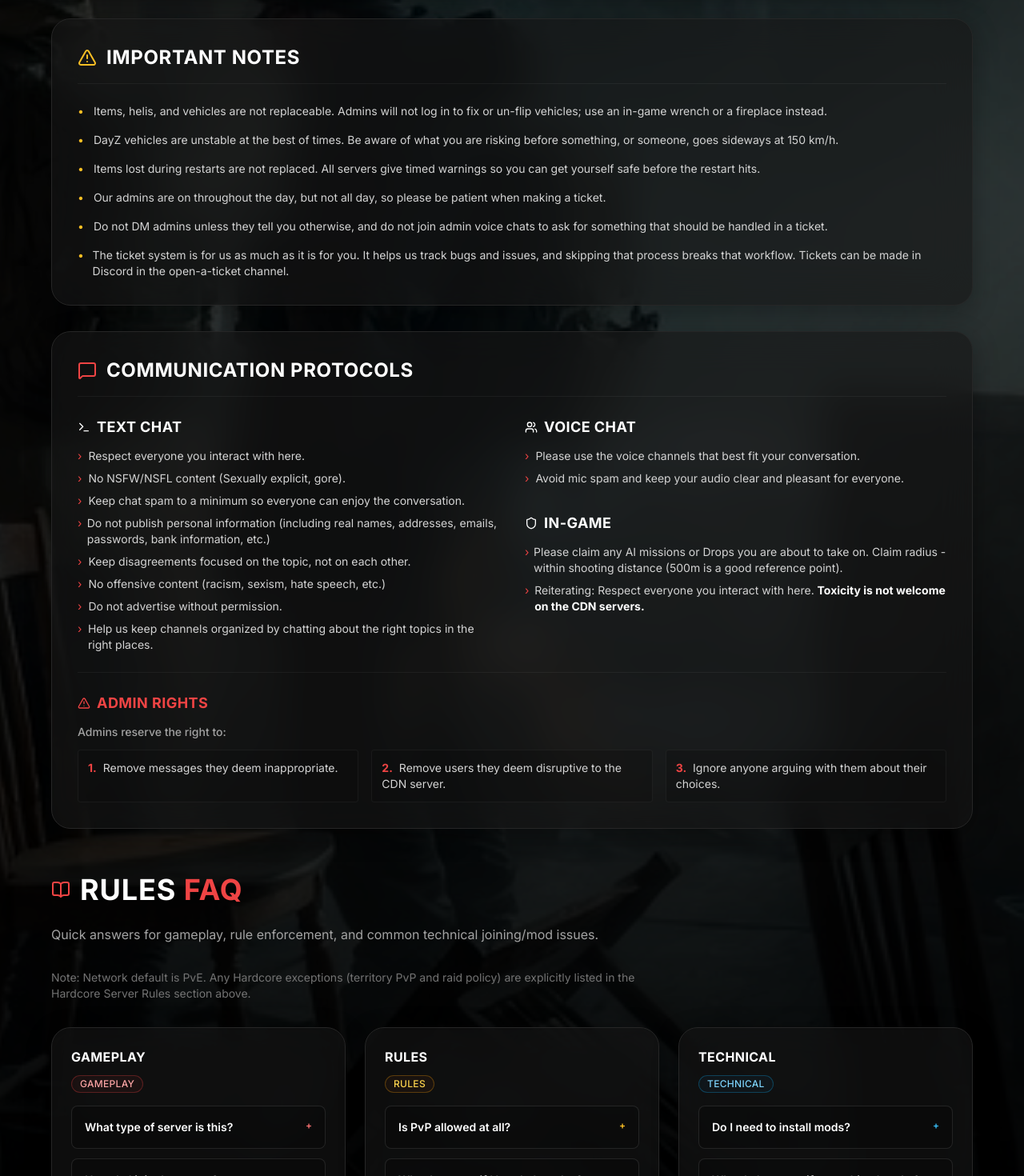
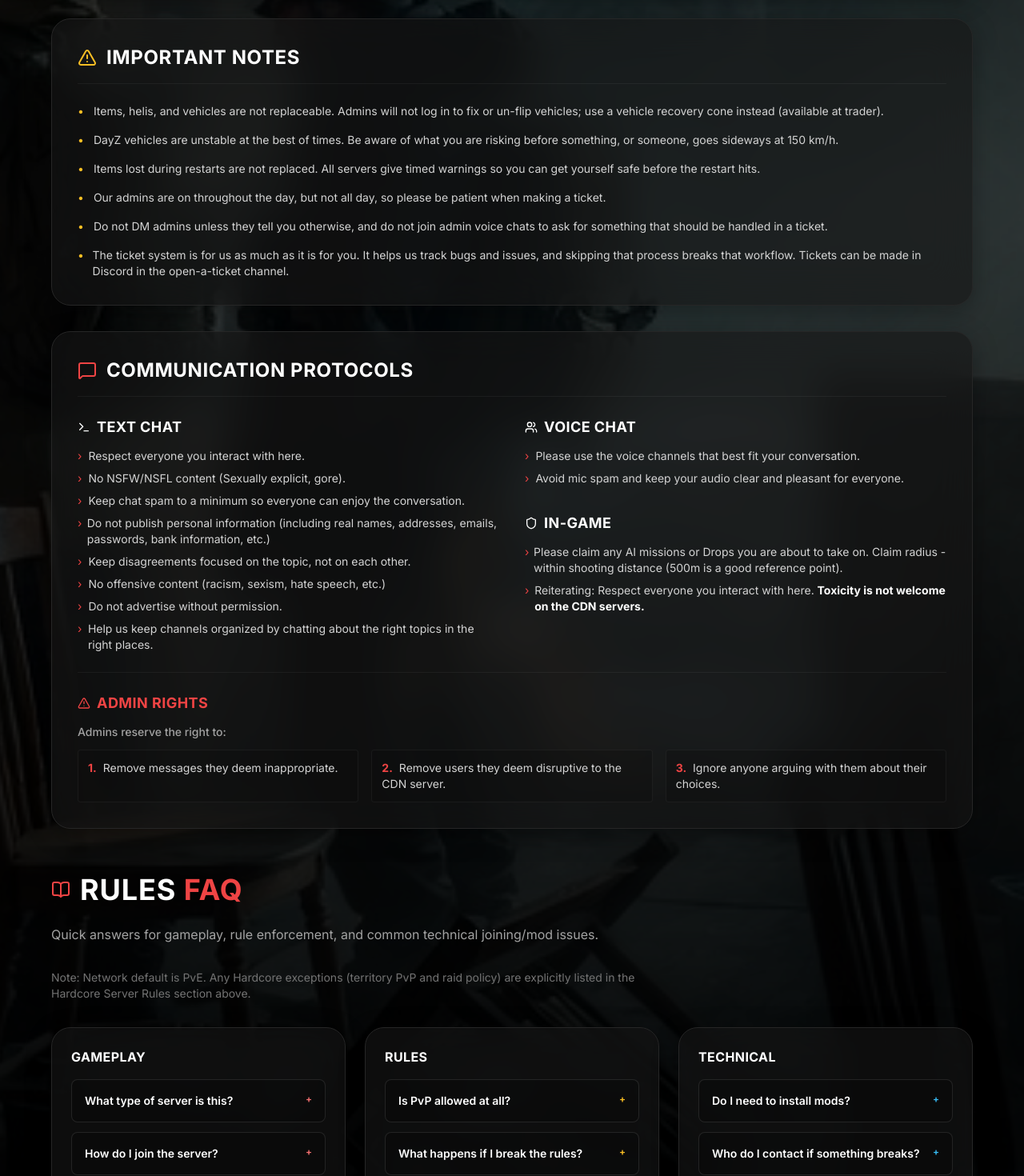
Before and after one commit to InfamousMorningstar/CDNdayz, a Next.js app: page /rules in a window 1280 px wide. Shown: the part 1340-2810 px from the top of the page at 80% size. Built offline with nearby package versions, Linux system fonts and the light colour scheme.

Commit message:
style: simplify rules faq category headers
- remove duplicate gameplay/rules/technical badges
- keep single heading per faq category card
- update vehicle recovery note wording in Important Notes

```diff
--- a/src/components/rules/RulesClient.tsx
+++ b/src/components/rules/RulesClient.tsx
@@ -257,7 +257,7 @@ export function RulesClient() {
                   <ul className="space-y-4 text-sm text-neutral-300">
                     <li className="flex gap-3">
                       <span className="text-amber-400">•</span>
-                      <span>Items, helis, and vehicles are not replaceable. Admins will not log in to fix or un-flip vehicles; use an in-game wrench or a fireplace instead.</span>
+                      <span>Items, helis, and vehicles are not replaceable. Admins will not log in to fix or un-flip vehicles; use a vehicle recovery cone instead (available at trader).</span>
                     </li>
                     <li className="flex gap-3">
                       <span className="text-amber-400">•</span>
@@ -560,8 +560,7 @@ export function RulesClient() {
         <div className="grid grid-cols-1 xl:grid-cols-3 gap-6">
           <Card className="p-6 bg-neutral-900/60 border-neutral-800">
             <div className="mb-4">
-              <h3 className="text-white font-bold mb-2">Gameplay</h3>
-              <Badge variant="outline" className="border-red-500/30 text-red-300 bg-red-900/10">Gameplay</Badge>
+              <h3 className="text-white font-bold">Gameplay</h3>
             </div>
             <div className="space-y-3">
               {faqData.gameplay.map((item) => (
@@ -578,8 +577,7 @@ export function RulesClient() {
 
           <Card className="p-6 bg-neutral-900/60 border-neutral-800">
             <div className="mb-4">
-              <h3 className="text-white font-bold mb-2">Rules</h3>
-              <Badge variant="outline" className="border-amber-500/30 text-amber-300 bg-amber-900/10">Rules</Badge>
+              <h3 className="text-white font-bold">Rules</h3>
             </div>
             <div className="space-y-3">
               {faqData.rules.map((item) => (
@@ -596,8 +594,7 @@ export function RulesClient() {
 
           <Card className="p-6 bg-neutral-900/60 border-neutral-800">
             <div className="mb-4">
-              <h3 className="text-white font-bold mb-2">Technical</h3>
-              <Badge variant="outline" className="border-sky-500/30 text-sky-300 bg-sky-900/10">Technical</Badge>
+              <h3 className="text-white font-bold">Technical</h3>
             </div>
             <div className="space-y-3">
               {faqData.technical.map((item) => (
```
